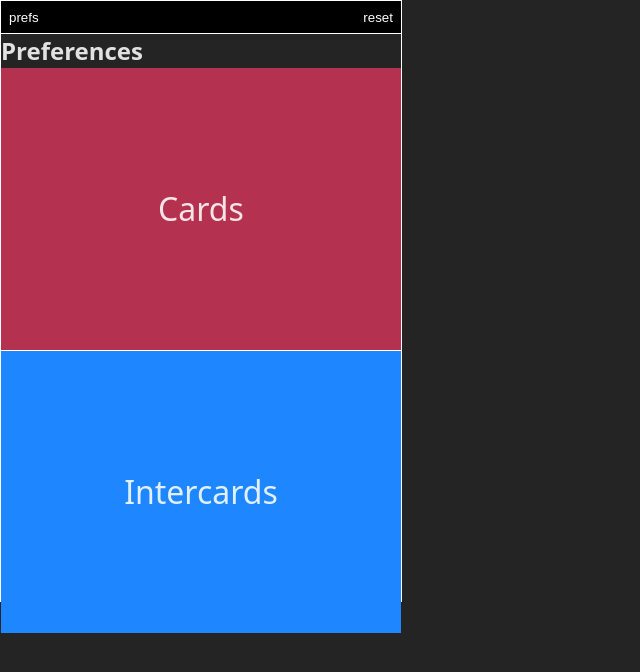
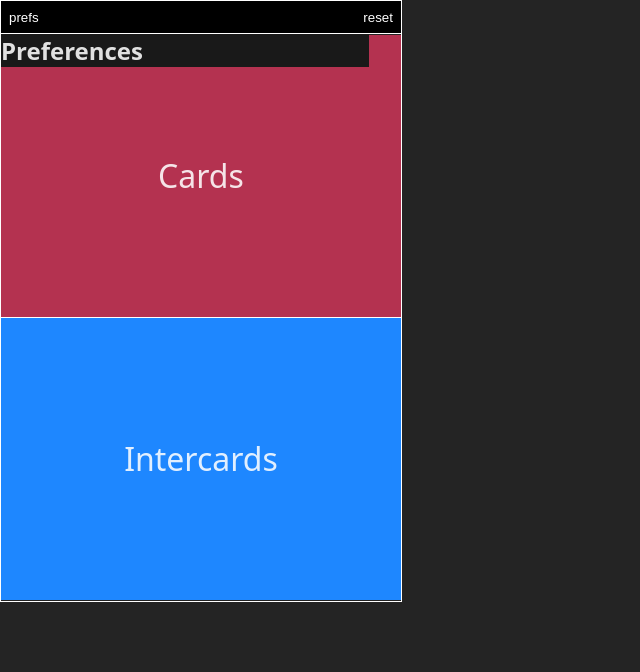
Before and after one commit to jacquikeating/wurm-buddy, a React (Vite) app: page / in a window 1280 px wide. Both pictures are taken after a click on the button "prefs". Shown: the top 672 px of the page, without its empty margins (0-640 px from the left). Built offline with nearby package versions, Linux system fonts and the light colour scheme.

Commit message:
Set up classes and css to toggle Preferences display property

```diff
--- a/src/components/Preferences.jsx
+++ b/src/components/Preferences.jsx
@@ -1,6 +1,7 @@
-export default function Preferences() {
+export default function Preferences({ prefsOpen }) {
+
     return (
-        <div>
+        <div className={prefsOpen ? ("prefs open") : ("prefs")}>
             <h2>Preferences</h2>
         </div>
     )
--- a/src/index.css
+++ b/src/index.css
@@ -231,3 +231,17 @@ main {
     }
   }
 }
+
+.prefs {
+  display: none;
+  background: rgb(25,25,25);
+  width: calc(400px - 2rem);
+  position: absolute;
+  top: calc(2rem + 2px);
+  left: 1px;
+  z-index: 1;
+
+  &.open {
+    display: block!important;
+  }
+}
```
